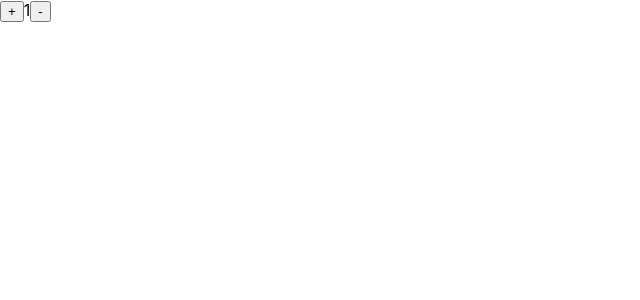
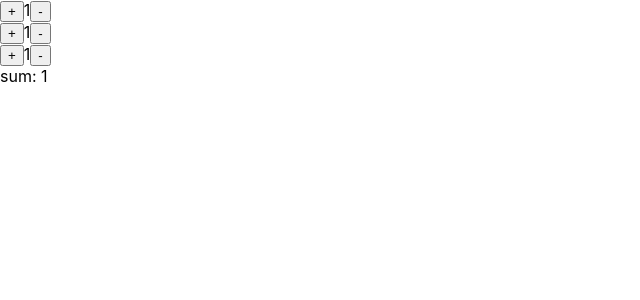
Before and after one commit to tws-graduate-bootcamp/react-counter, a React (Create React App) app: page / in a window 1280 px wide. Shown: the top 300 px of the page, without its empty margins (0-640 px from the left). Built offline with nearby package versions, Linux system fonts and the light colour scheme.

Commit message:
feat: can see counter group with sum

```diff
--- a/src/App.js
+++ b/src/App.js
@@ -2,11 +2,12 @@ import React, { Component } from 'react';
 import logo from './logo.svg';
 import './App.css';
 import Counter from './components/Counter.js'
+import CounterGroup from './components/CounterGroup.js'
 
 class App extends Component {
   render() {
     return (
-      <Counter/>
+      <CounterGroup/>
     );
   }
 }
--- /dev/null
+++ b/src/components/CounterGroup.js
@@ -0,0 +1,21 @@
+import React, { Component } from 'react';
+import Counter from './Counter.js'
+
+class CounterGroup extends Component {
+  constructor() {
+    super()
+    this.state = {sum: 1}
+  }
+  render() {
+    return (
+      <div>
+        <Counter/>
+        <Counter/>
+        <Counter/>
+        <span>sum: {this.state.sum}</span>
+      </div>
+    );
+  }
+}
+
+export default CounterGroup;
```
